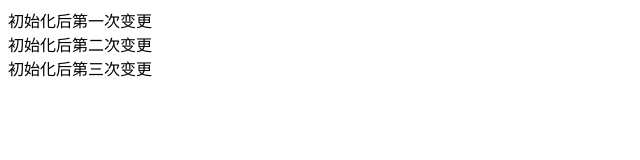
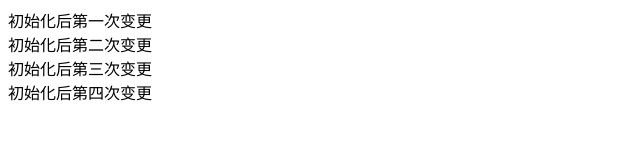
Before and after one commit to Popxie/commit-pro, a website: page index.html in a window 1280 px wide. Shown: the whole page, without its empty margins (0-640 px from the left). Drawn offline with Linux system fonts and the light colour scheme.

Commit message:
feat(07-17): 第四次变更
对dom进行修改模拟第四次变更

```diff
--- a/index.html
+++ b/index.html
@@ -3,7 +3,7 @@
  * @Author: xiehuaqiang
  * @FilePath: \commit-pro\index.html
  * @Date: 2021-07-13 23:08:18
- * @LastEditTime: 2021-07-13 23:59:47
+ * @LastEditTime: 2021-07-14 00:38:30
 -->
 <!DOCTYPE html>
 <html lang="en">
@@ -17,5 +17,6 @@
   <div>初始化后第一次变更</div>
   <div>初始化后第二次变更</div>
   <div>初始化后第三次变更</div>
+  <div>初始化后第四次变更</div>
 </body>
 </html>
--- a/package.json
+++ b/package.json
@@ -1,6 +1,6 @@
 {
   "name": "commit-pro",
-  "version": "1.3.0.",
+  "version": "1.3.1.",
   "description": "",
   "main": "index.js",
   "scripts": {
```
Also changed, not shown: CHANGELOG.md.
